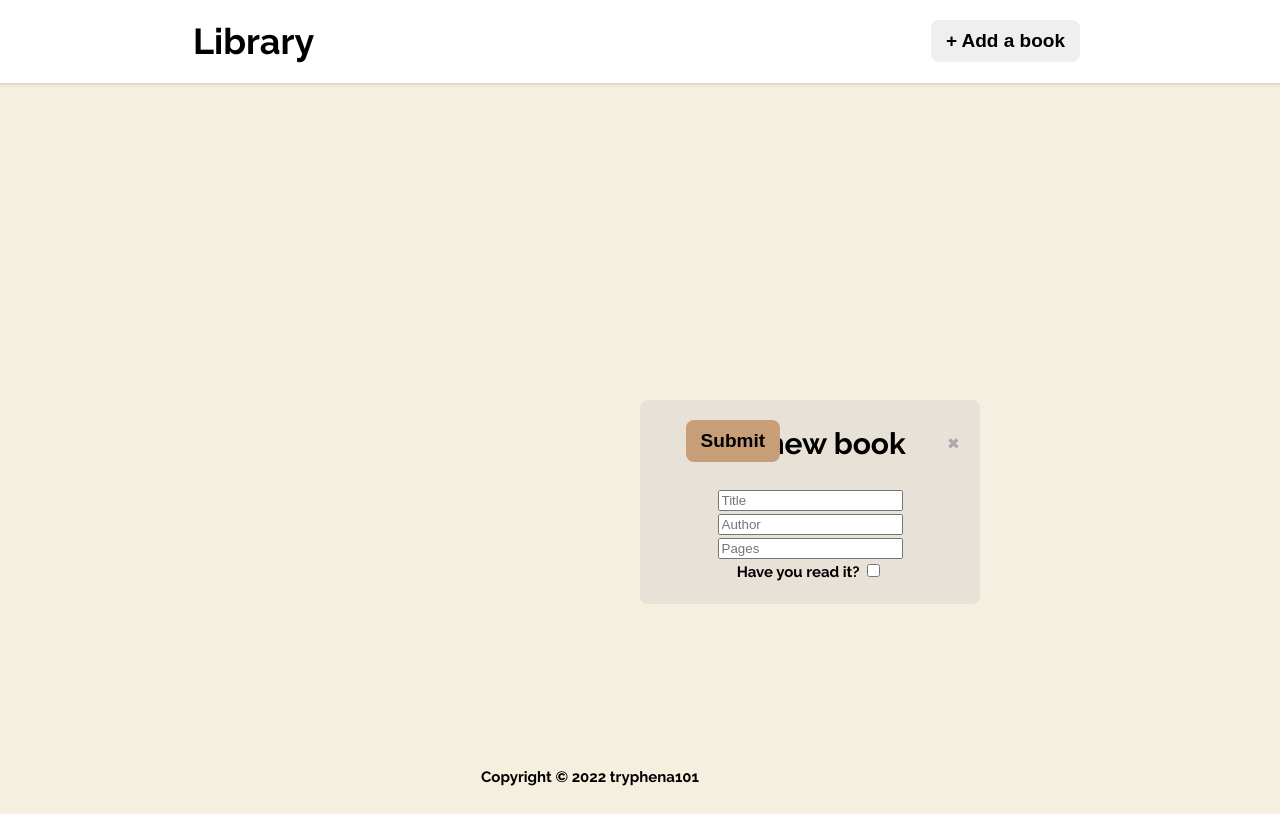
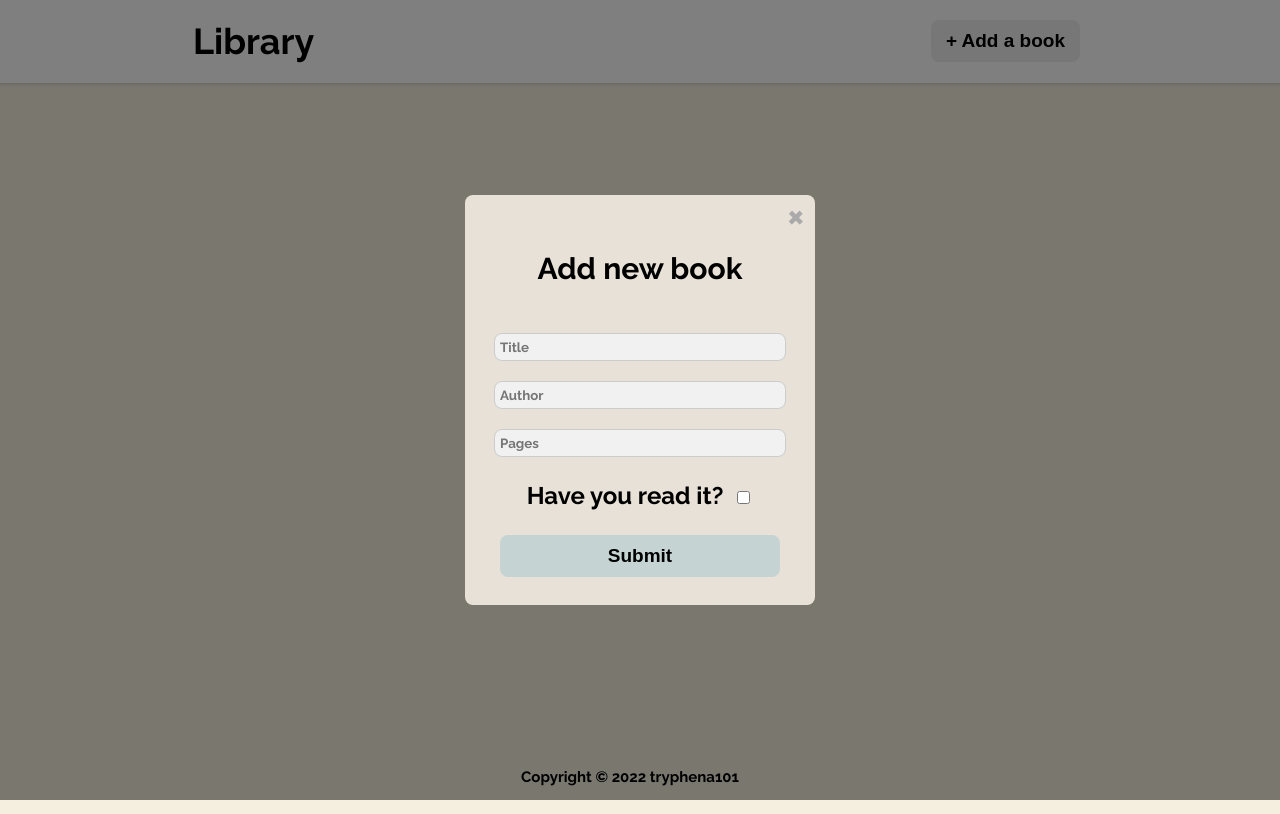
Before and after one commit to tryphena101/library, a plain HTML site: page index.html in a window 1280 px wide. Both pictures are taken after a click on the button "+ Add a book". Shown: the top 814 px of the page. Drawn offline with Linux system fonts and the light colour scheme.

Commit message:
updates to modal box

```diff
--- a/css/index.css
+++ b/css/index.css
@@ -3,6 +3,8 @@
 html {
   font-size: 62.5%; }
 body {
+  -webkit-font-smoothing: antialiased;
+  -moz-osx-font-smoothing: grayscale;
   background-color: #f5efe0;
   font-size: 1.5em; /* currently ems cause chrome bug misinterpreting rems on body element */
   line-height: 1.6;
@@ -10,6 +12,7 @@ body {
   font-family: 'Raleway', sans-serif;
   color: black;
   overflow: hidden;
+
 
   }
 
@@ -71,7 +74,7 @@ h1, h2, h3, h4, h5, h6 {
 }
 
   .btn-submit {
-    background-color: #c89e78;
+    background-color: #c5d4d3;
   }
 
 
@@ -80,7 +83,7 @@ h1, h2, h3, h4, h5, h6 {
   footer {
     position: absolute;
     bottom: 0;
-    right: 50px;
+    right: 10px;
     width: 100%;
     height: 3.5rem;
 }
@@ -93,24 +96,82 @@ h1, h2, h3, h4, h5, h6 {
 /*Form*/
 
 .modal {
-  display: none;
+  /* display: none; */
   position: fixed;
   z-index: 1;
   top: 50%;
   left: 50%;
-  width: 300px;
-  padding: 20px;
+  width: 350px;
+  height: 360px;
+  padding-top: 50px;
   border-radius: 8px;
   background-color: #e8e1d7;
   text-align: center;
-  /* transform: translate(-50%, -50%) scale(0);
-  transition: 0.2s ease-in-out; */
+  transform: translate(-50%, -50%) scale(0);
+  transition: 0.2s ease-in-out;
+}
+
+.modal.active {
+  transform: translate(-50%, -50%) scale(1);
+}
+
+.add-book-form {
+  display: flex;
+  flex-direction: column;
+  align-items: center;
+  gap: 20px;
+}
+
+.add-book-form h4 {
+  padding: 0px;
+  top: 0px;
+}
+.add-book-form button {
+  width: 80%;
+  top: 340px;
+  left: 35px;
+}
+
+.input {
+  padding: 5px;
+  border-radius: 8px;
+  border-color: inherit;
+  font-family: inherit;
+  width: 80%;
+  background:#f1f1f1;
+  outline: none;
+  border:1px solid #ccc;
+  -webkit-transition: 0.5s;
+  transition: 0.5s;
+}
+
+.input:focus {
+  background-color: #c5d4d3;
+  outline: none;
+}
+
+.is-read {
+  display: flex;
+  gap: 10px;
+  row-gap: 20px;
+  align-items: baseline;
+}
+
+.checkbox {
+  width: 80px;
+  height: 80px;
+  margin-top: 10px;
+  accent-color: white;
+
 }
 
 .close {
+  position: absolute;
+  right: 10px;
+  top: -10px;
   color: #aaaaaa;
   float: right;
-  font-size: 28px;
+  font-size: 38px;
   font-weight: bold;
 }
 
@@ -120,3 +181,17 @@ h1, h2, h3, h4, h5, h6 {
   text-decoration: none;
   cursor: pointer;
 }
+
+.overlay {
+  position: fixed;
+  top: 0;
+  left: 0;
+  display: none;
+  width: 100%;
+  height: 100%;
+  background-color: rgba(0, 0, 0, 0.5);
+}
+
+.overlay.active {
+  display: block;
+}
--- a/index.html
+++ b/index.html
@@ -10,7 +10,6 @@
 <link href="https://fonts.googleapis.com/css2?family=Raleway:wght@700&display=swap" rel="stylesheet">
     <link rel="stylesheet" href="css/index.css">
     <link rel="icon" type="image/png" href="images/favicon.png">
-    	<script src="index.js" defer></script>
     </head>
   <body>
     <nav class="site-nav">
@@ -30,9 +29,10 @@
       Copyright © 2022 tryphena101
 		</div>
 	</footer>
+  <div class = "overlay" id ="overlay"></div>
   <div class="modal" id ="addBookModal">
+    <span class="close">&times;</span>
     <form class = "add-book-form" id = "addBookForm">
-      <span class="close">&times;</span>
       <h4>Add new book</h4>
       <input
         class="input"
@@ -56,7 +56,7 @@
       required maxlength="10000"
       />
       <div class="is-read">
-        <label for="is-read">Have you read it?</label>
+        <label for="is-read"><h5>Have you read it?</h5></label>
         <input class="checkbok" type="checkbox" id="isRead" />
       </div>
       <button class ="btn btn-submit" type="submit">Submit</button>
@@ -65,5 +65,8 @@
 
 
 
+
+
   </body>
+  <script src="index.js" defer></script>
 </html>
--- a/index.js
+++ b/index.js
@@ -14,19 +14,43 @@ const modal = document.getElementById("addBookModal")
 //Get button that opens the modal
 const btn = document.getElementById("addBook")
 
-const span = document.getElementsByClassName("close")
+const span = document.querySelector(".close")
+
+const overlay = document.querySelector(".overlay")
 
 //When the user clicks the button, open the modal Form
-btn.onclick = function() {
-  modal.style.display = "block";
-}
+// document.querySelector('.modal').addEventListener('click', e => {
+//   document.body.classList.add('show-modal')
+// })
 
-span.onclick = function() {
-  modal.style.display = "none";
-}
-
+// btn.onclick = function() {
+//   modal.style.display = "block";
+// }
+//
+// span.onclick = function() {
+//   modal.style.display = "none";
+// }
+//
+//
 // window.onclick = function(event) {
 //   if (event.target == modal) {
 //     modal.style.display = "none";
 //   }
 // }
+
+
+const openAddBookModal = () => {
+  modal.classList.add('active')
+  overlay.classList.add('active')
+}
+
+const closeBookModal = () => {
+  modal.classList.remove('active')
+  overlay.classList.remove('active')
+}
+
+
+
+btn.onclick = openAddBookModal;
+span.onclick = closeBookModal;
+overlay.onclick = closeBookModal;
```
